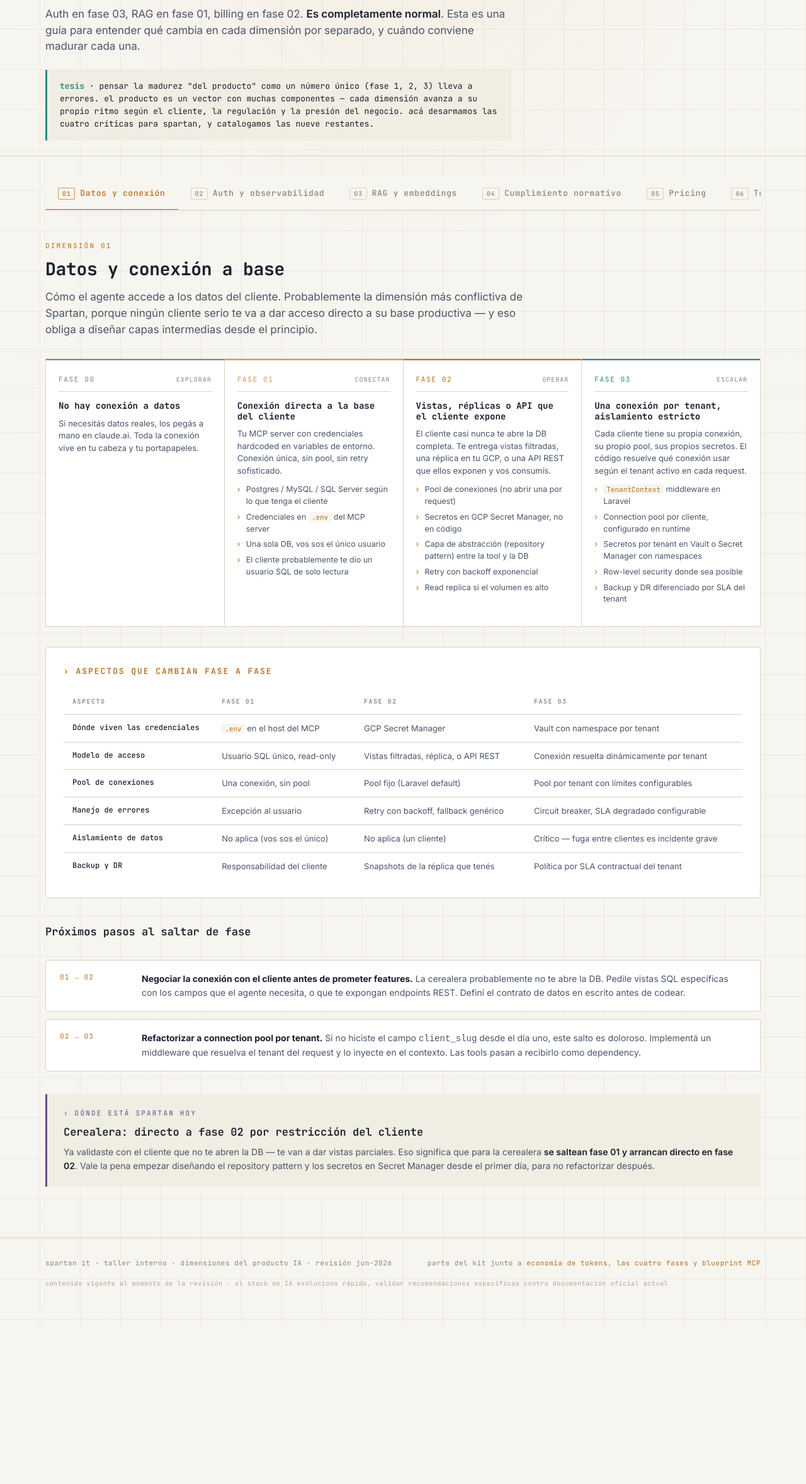
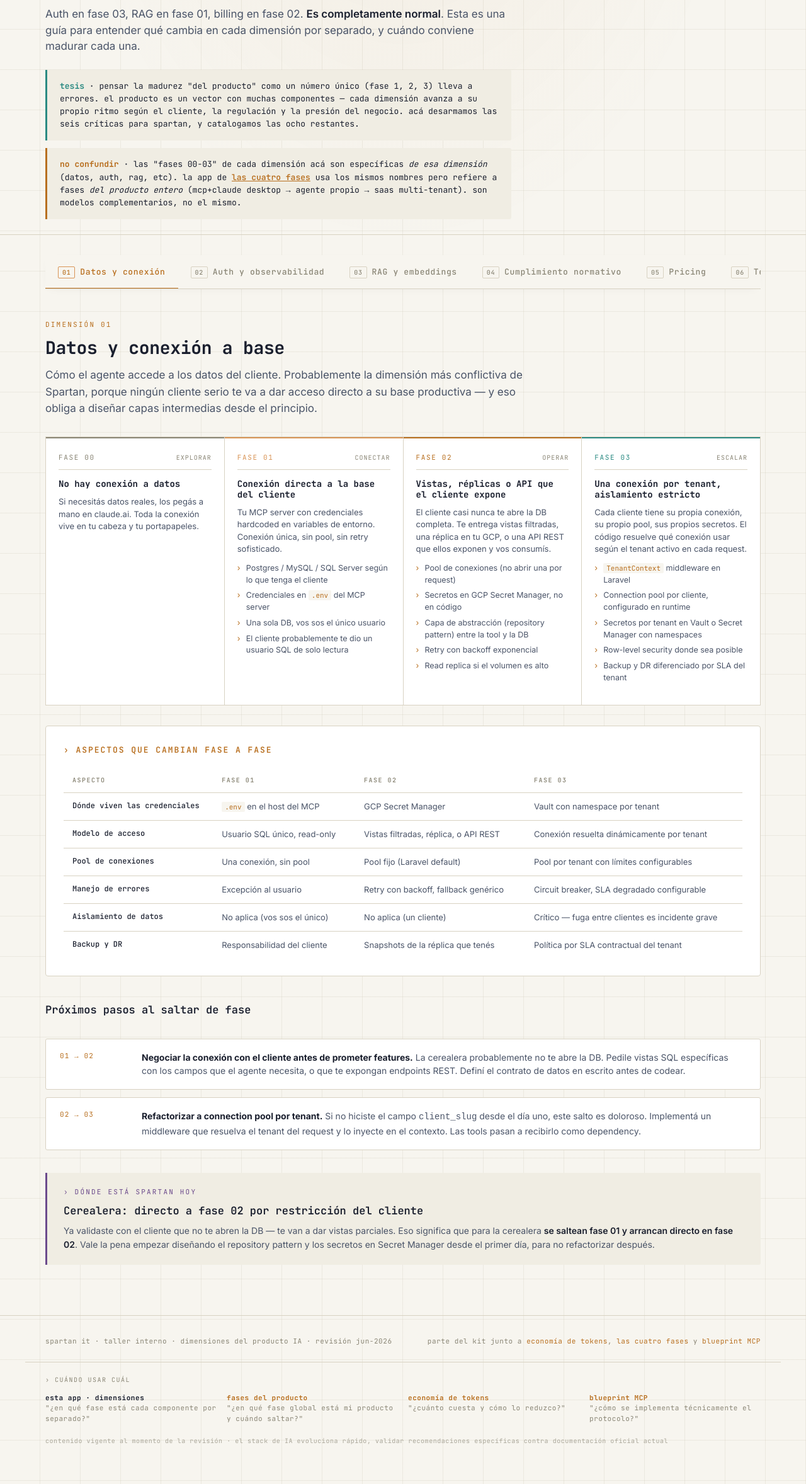
Before and after one commit to 46u571N/dimensiones-ia, a plain HTML site: page index.html in a window 1280 px wide. Shown: the part 273-2629 px from the top of the page at 63% size. Before the commit the page ends 2378 px from the top, so only its background shows below. Drawn offline with Linux system fonts and the light colour scheme.

Commit message:
Revise thesis content and update phase information
Updated thesis section with revised criticism counts and added new content about phases and components.

```diff
--- a/index.html
+++ b/index.html
@@ -413,8 +413,15 @@
     <div class="thesis">
       <b>tesis</b> · pensar la madurez "del producto" como un número único (fase 1, 2, 3) lleva a errores.
       el producto es un vector con muchas componentes — cada dimensión avanza a su propio ritmo
-      según el cliente, la regulación y la presión del negocio. acá desarmamos las cuatro críticas
-      para spartan, y catalogamos las nueve restantes.
+      según el cliente, la regulación y la presión del negocio. acá desarmamos las seis críticas
+      para spartan, y catalogamos las ocho restantes.
+    </div>
+    <div class="thesis" style="border-left-color: var(--amber); margin-top: 12px;">
+      <b style="color: var(--amber)">no confundir</b> · las "fases 00-03" de cada dimensión acá son específicas
+      <i>de esa dimensión</i> (datos, auth, rag, etc). la app de
+      <a href="fases-mcp.html" style="color: var(--amber); font-weight: 600;">las cuatro fases</a>
+      usa los mismos nombres pero refiere a fases <i>del producto entero</i> (mcp+claude desktop →
+      agente propio → saas multi-tenant). son modelos complementarios, no el mismo.
     </div>
   </div>
 </header>
@@ -1662,7 +1669,16 @@
     <span>spartan it · taller interno · dimensiones del producto IA · revisión jun-2026</span>
     <span>parte del kit junto a <a class="link-out" href="economia-tokens.html">economía de tokens</a>, <a class="link-out" href="fases-mcp.html">las cuatro fases</a> y <a class="link-out" href="mcp-blueprint.html">blueprint MCP</a></span>
   </div>
-  <div class="container" style="margin-top: 16px; opacity: 0.7; font-size: 10px;">
+  <div class="container" style="margin-top: 24px; padding-top: 20px; border-top: 1px solid var(--line); display: block;">
+    <div style="font-family: var(--mono); font-size: 10px; color: var(--text-3); letter-spacing: 0.15em; text-transform: uppercase; margin-bottom: 12px;">› cuándo usar cuál</div>
+    <div style="display: grid; grid-template-columns: repeat(auto-fit, minmax(220px, 1fr)); gap: 16px; font-size: 11px; line-height: 1.5;">
+      <div><b style="color: var(--text);">esta app · dimensiones</b><br>"¿en qué fase está cada componente por separado?"</div>
+      <div><b style="color: var(--text);"><a href="fases-mcp.html" class="link-out">fases del producto</a></b><br>"¿en qué fase global está mi producto y cuándo saltar?"</div>
+      <div><b style="color: var(--text);"><a href="economia-tokens.html" class="link-out">economía de tokens</a></b><br>"¿cuánto cuesta y cómo lo reduzco?"</div>
+      <div><b style="color: var(--text);"><a href="mcp-blueprint.html" class="link-out">blueprint MCP</a></b><br>"¿cómo se implementa técnicamente el protocolo?"</div>
+    </div>
+  </div>
+  <div class="container" style="margin-top: 20px; opacity: 0.7; font-size: 10px;">
     <span>contenido vigente al momento de la revisión · el stack de IA evoluciona rápido, validar recomendaciones específicas contra documentación oficial actual</span>
   </div>
 </footer>
```
